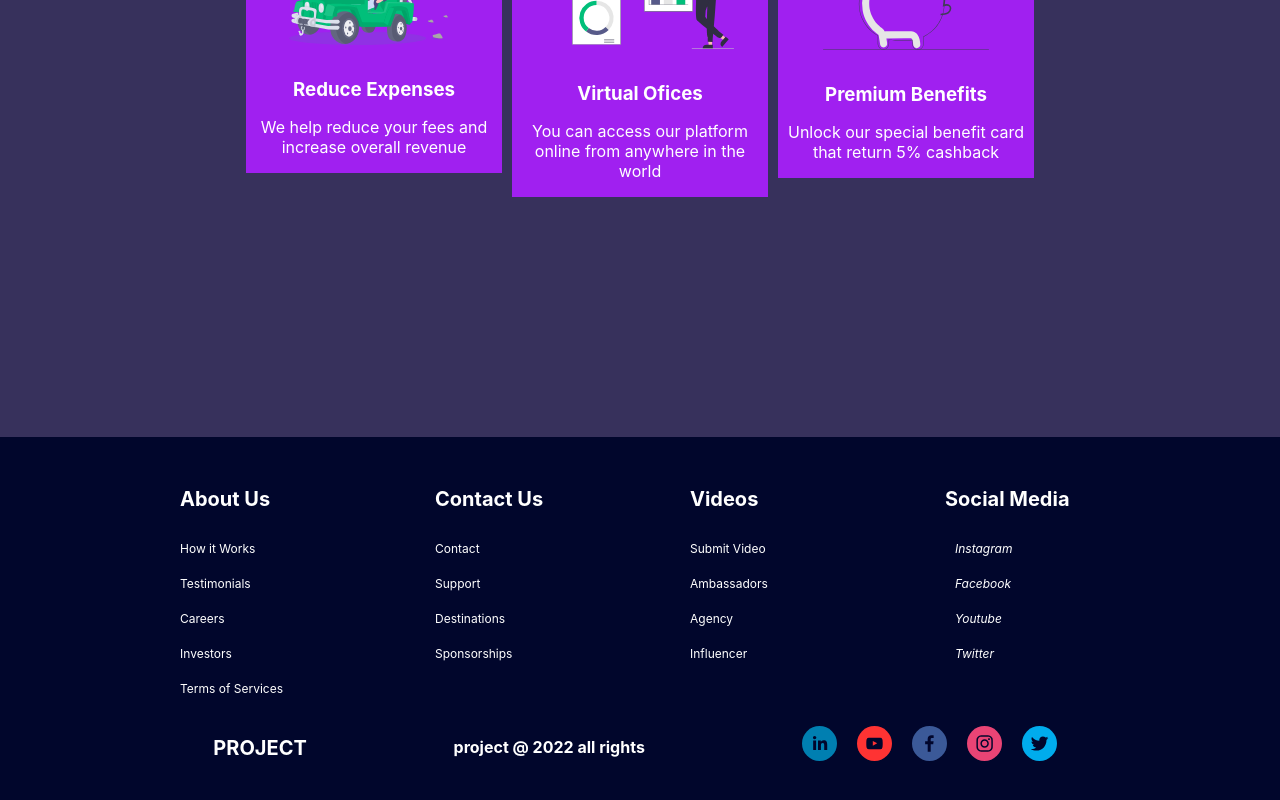
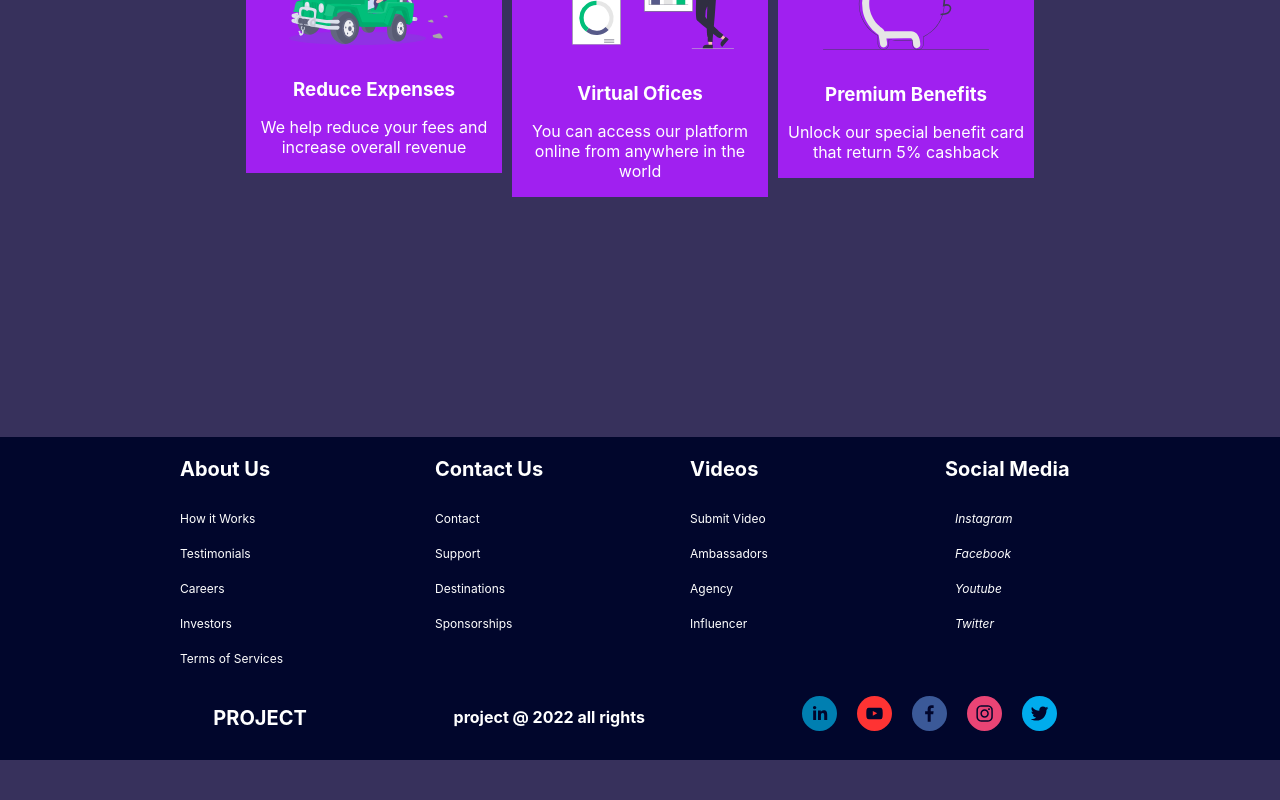
Before and after one commit to thedeveshpareek/project_1-cybercuboid-, a React (Create React App) app: page / in a window 1280 px wide. Shown: the part 3847-4647 px from the top of the page. After the commit the page ends 4607 px from the top, so only its background shows below. Built offline with nearby package versions, Linux system fonts and the light colour scheme.

Commit message:
@ravindrakumartirdiya

```diff
--- a/src/components/Footer/Footer.jsx
+++ b/src/components/Footer/Footer.jsx
@@ -60,7 +60,7 @@ font-weight: bold;
 
 const Footer = () => {
 return (
-	<Box style={{padding: "30px 0",
+	<Box style={{
 		background: "#01062C",
 		width: "100%",
 		}}>
```
